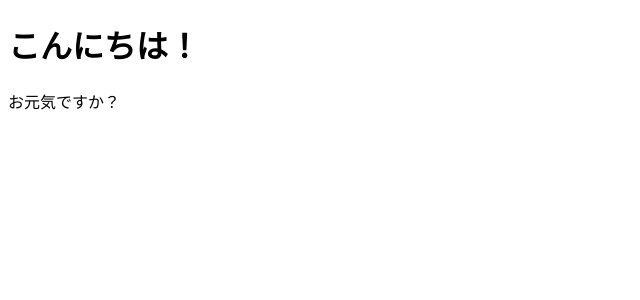
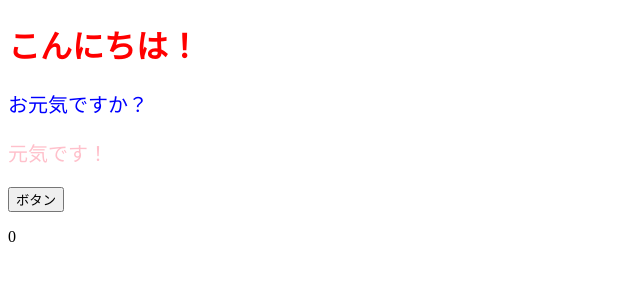
Before and after one commit to hisuihisui/my-app-react, a React (Create React App) app: page / in a window 1280 px wide. Shown: the top 300 px of the page, without its empty margins (0-640 px from the left). Built offline with nearby package versions, Linux system fonts and the light colour scheme.

Commit message:
04_Reactの基本

```diff
--- /dev/null
+++ b/src/App.jsx
@@ -0,0 +1,67 @@
+import { Fragment, useEffect, useState } from "react";
+import { ColoredMessage } from "./components/ColoredMessage";
+
+// 他のファイルで使えるようにexportする
+export const App = () => {
+  // return <h1>こんにちは！</h1>;
+
+  // ダメな例
+  // return以降は1つのタグで囲われている必要がある
+  // return (
+  //   <h1>こんにちは！</h1>
+  //   <p>お元気ですか？</p>
+  // );
+
+  // いい例
+  // divタグで囲む
+  // return (
+  //   <div class="">
+  //     <h1>こんにちは！</h1>
+  //     <p>お元気ですか？</p>
+  //   </div>
+  // );
+
+  // useState
+  const [num, setNum] = useState(0);
+
+  // 初回＋第２引数が変化したときに実行
+  // 第２引数を[]とすると初回のみ実行
+  useEffect(() => alert(), [num]);
+
+  // ボタンクリック時のアクション定義
+  // イベント名：lowerCamelCase
+  const onClickButton = () => {
+    // alert();
+    setNum((prev) => prev + 1);
+  };
+
+  // const contentPinkStyle = {
+  //   color: "pink",
+  //   fontSize: "20px",
+  // };
+
+  // Fragmentで囲む
+  return (
+    <Fragment>
+      {/* HTMLタグの中で{}でJSを記述可能 */}
+      {console.log("TEST")}
+      {/* JavaScriptのオブジェクトとしてCSSを定義する */}
+      <h1 style={{ color: "red" }}>こんにちは！</h1>
+      {/* Propsを渡してみる */}
+      {/* <ColoredMessage color="blue" message="お元気ですか？" /> */}
+      <ColoredMessage color="blue">お元気ですか？</ColoredMessage>
+      {/* <p style={contentPinkStyle}>元気です</p> */}
+      <ColoredMessage color="pink">元気です！</ColoredMessage>
+      <button onClick={onClickButton}>ボタン</button>
+      <p>{num}</p>
+    </Fragment>
+  );
+
+  // 空タグで囲む
+  // return (
+  //   <>
+  //     <h1>こんにちは！</h1>
+  //     <p>お元気ですか？</p>
+  //   </>
+  // );
+};
--- /dev/null
+++ b/src/components/ColoredMessage.jsx
@@ -0,0 +1,21 @@
+import React from "react";
+
+// 引数で展開
+// export const ColoredMessage = ({color, children}) => {
+export const ColoredMessage = (props) => {
+  console.log(props); // {color: 'blue', message: 'お元気ですか？'}
+
+  // propsの分割代入
+  const {color, children} = props
+
+  // CSSオブジェクト
+  const contentStyle = {
+    color,
+    // プロパティ名にハイフンは使えないため、lowerCamelCaseになる
+    // 例：font-size → fontSize
+    fontSize: "20px",
+  };
+
+  // return <p style={contentStyle}>{props.message}</p>;
+  return <p style={contentStyle}>{children}</p>;
+};
--- a/src/index.js
+++ b/src/index.js
@@ -1,40 +1,4 @@
 import ReactDOM from "react-dom";
-import { Fragment } from "react";
-
-const App = () => {
-  // return <h1>こんにちは！</h1>;
-
-  // ダメな例
-  // return以降は1つのタグで囲われている必要がある
-  // return (
-  //   <h1>こんにちは！</h1>
-  //   <p>お元気ですか？</p>
-  // );
-
-  // いい例
-  // divタグで囲む
-  // return (
-  //   <div class="">
-  //     <h1>こんにちは！</h1>
-  //     <p>お元気ですか？</p>
-  //   </div>
-  // );
-
-  // Fragmentで囲む
-  return (
-    <Fragment>
-      <h1>こんにちは！</h1>
-      <p>お元気ですか？</p>
-    </Fragment>
-  );
-
-  // 空タグで囲む
-  // return (
-  //   <>
-  //     <h1>こんにちは！</h1>
-  //     <p>お元気ですか？</p>
-  //   </>
-  // );
-};
+import { App } from "./App";
 
 ReactDOM.render(<App />, document.getElementById("root"));
```
Also changed, not shown: src/App.js (deleted).
